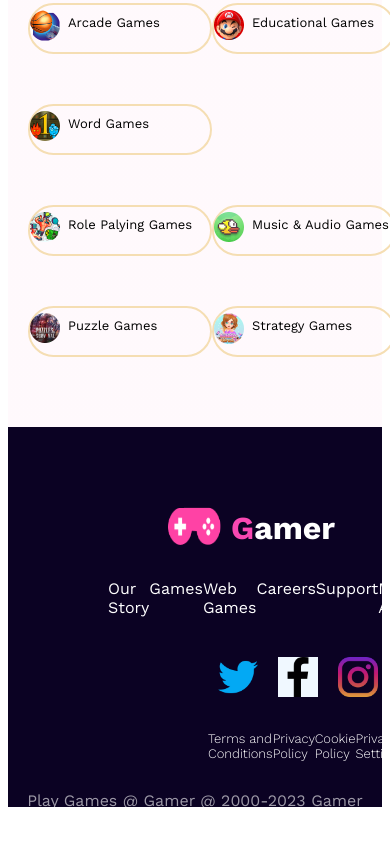
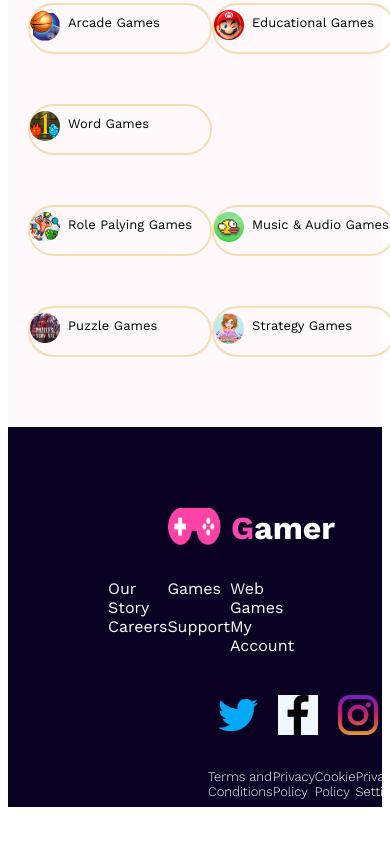
Before and after one commit to mdsaidul50/second-assignment, a plain HTML site: page index.html in a window 390 px wide. Shown: the part 3574-4441 px from the top of the page. Before the commit the page ends 4403 px from the top, so only its background shows below. Drawn offline with nearby package versions, Linux system fonts and the light colour scheme; a web font is replaced by a local one.

Commit message:
y project

```diff
--- a/style.css
+++ b/style.css
@@ -249,7 +249,8 @@ footer{
 }
 .footer{
    margin: 0px 100px;
-    display: flex;
+    display: grid;
+    grid-template-columns: repeat(6,1fr);
     justify-content: space-between;
 }
 .footer li{
@@ -369,7 +370,7 @@ footer{
 
     }
     .footer{
-       grid-template-columns: repeat(3,1.5fr);
+       grid-template-columns: repeat(3,1fr);
     }
     .goal-imges img {
         width: 70%;
@@ -391,6 +392,7 @@ footer{
         flex-direction: column;
 
     }
+
     .game-album{
         margin-left: 150px;
         max-width: 1400px;
```
